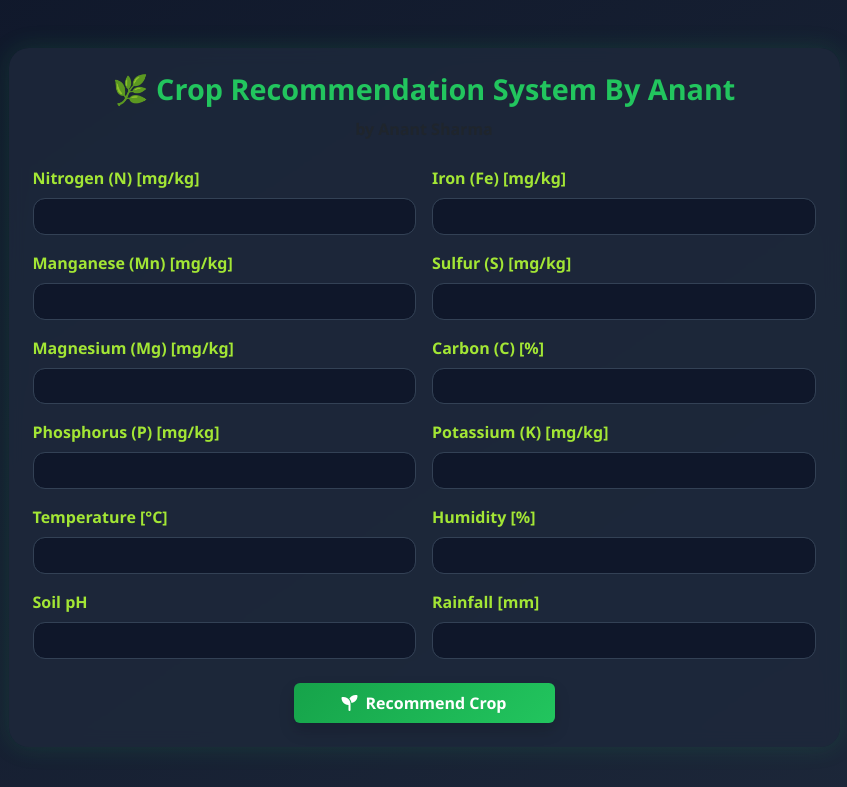
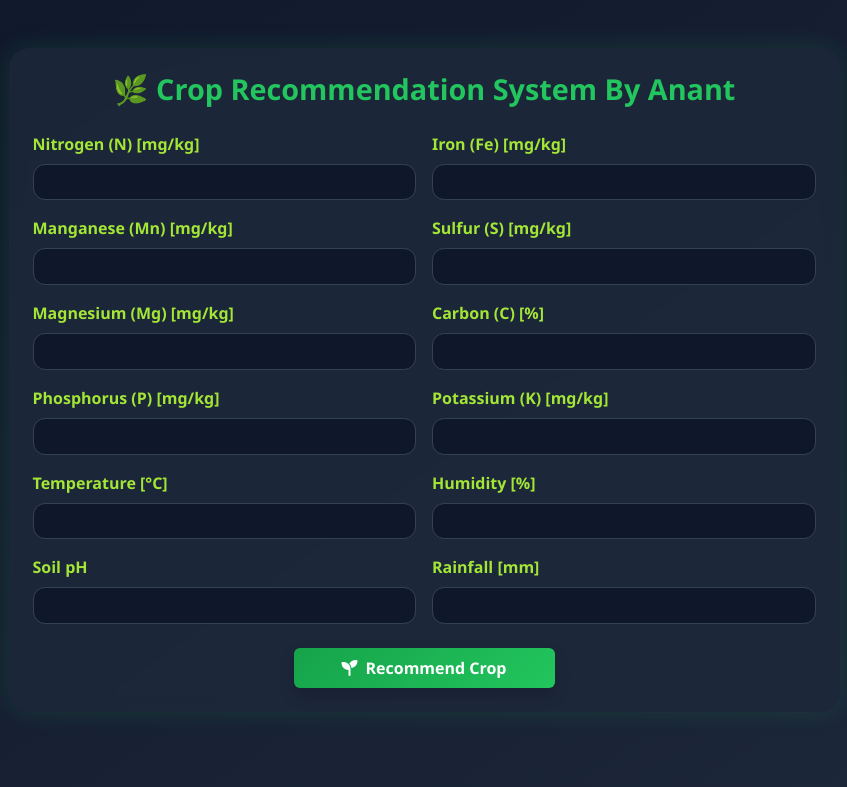
Before and after one commit to anant13sharma/crop-recommendation-app, a Flask app: page / in a window 1280 px wide. Shown: the top 787 px of the page, without its empty margins (216-1063 px from the left). Run offline with Flask 3, Linux system fonts and the light colour scheme; parts of the project's set-up code (start-up, migrations or seed data) failed here and were passed over.

Commit message:
Updated index.html

```diff
--- a/templates/index.html
+++ b/templates/index.html
@@ -165,7 +165,7 @@
         <div class="card p-4">
           <h2 class="title">
             🌿 Crop Recommendation System By Anant<br />
-            <small class="text-muted" style="font-size: 1rem; color: #94a3b8">by Anant Sharma</small>
+
           </h2>
 
           <form method="POST" action="/predict">
```
